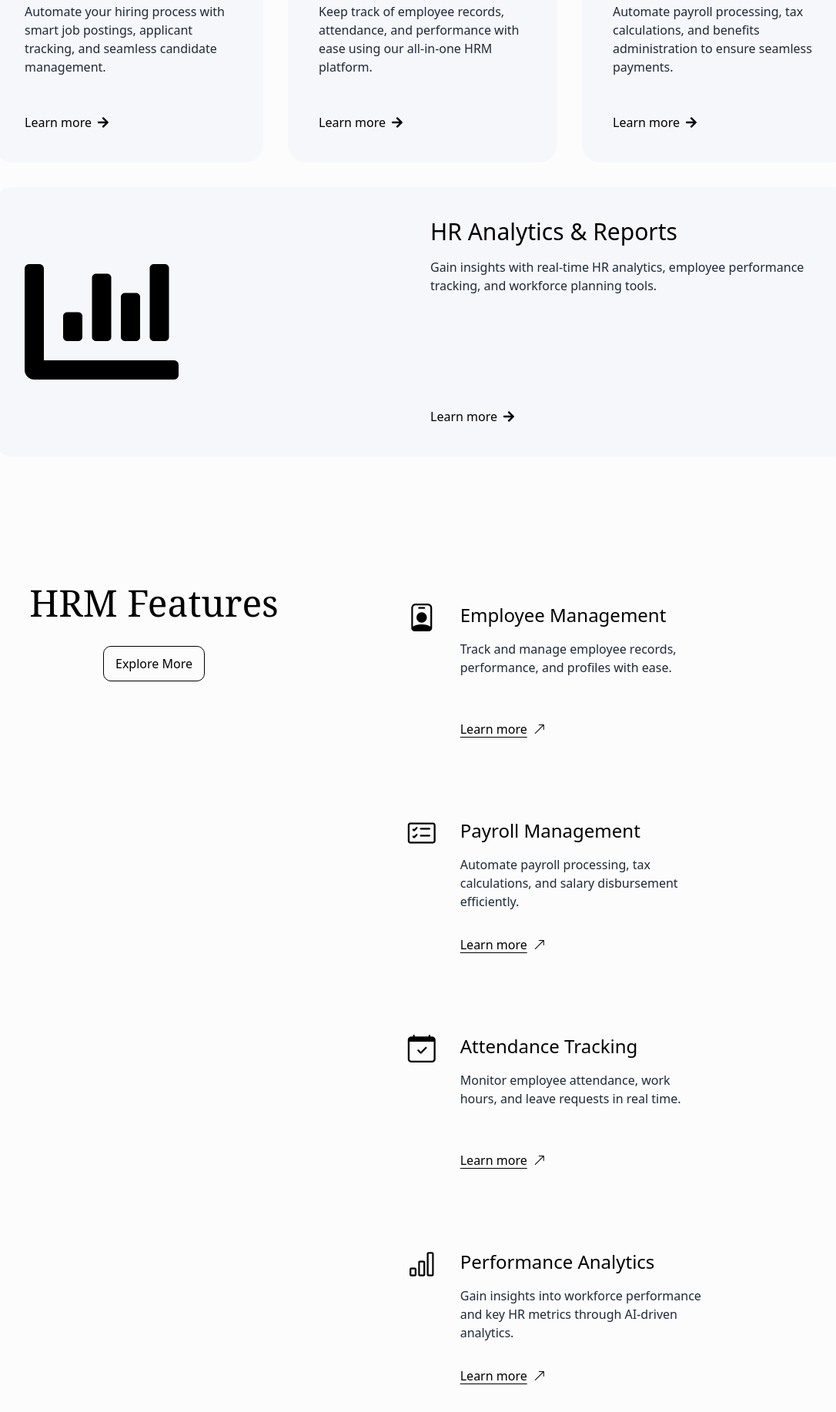
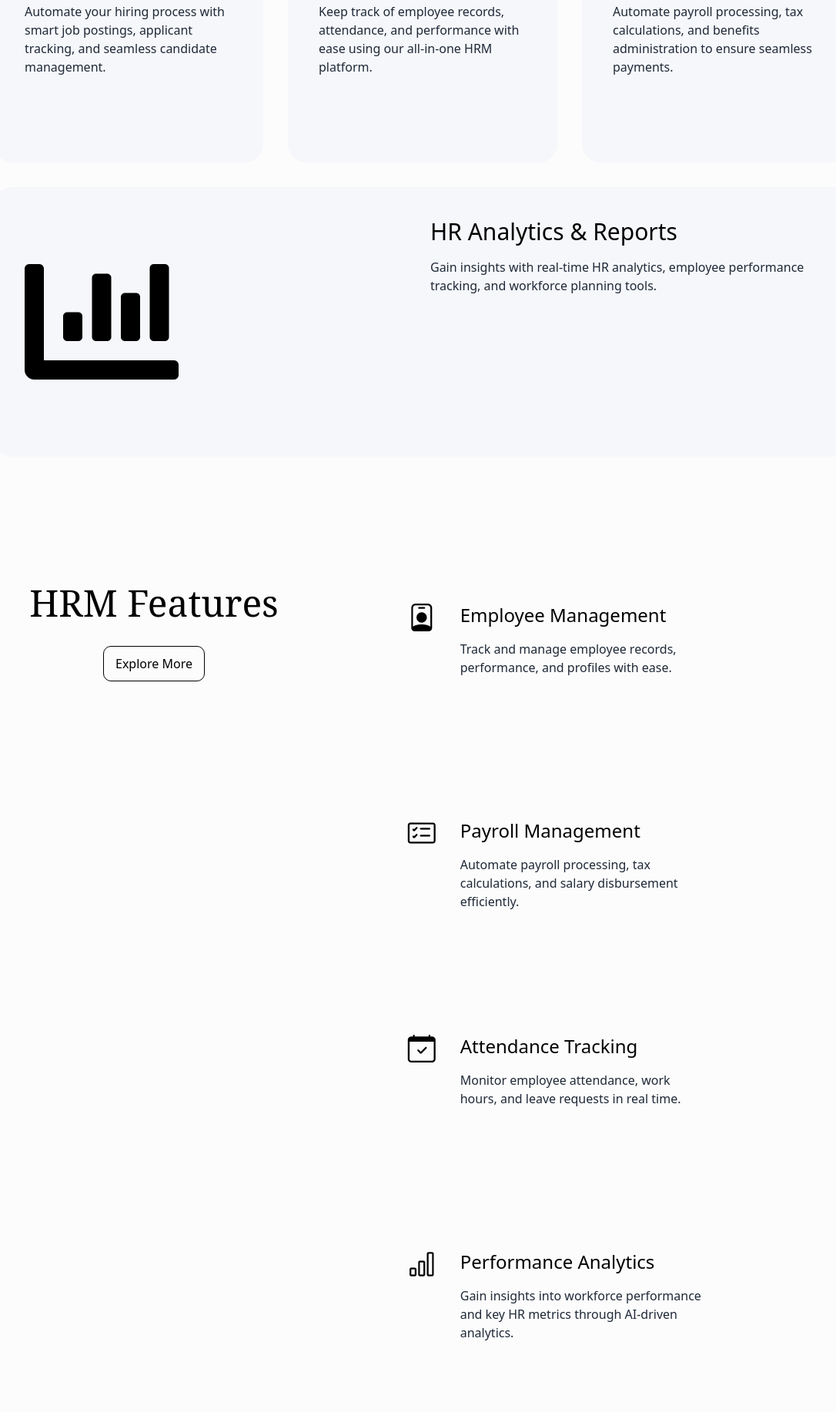
Before and after one commit to Haroon2697/HRM, a website: page index.html in a window 1280 px wide. Shown: the part 2759-4593 px from the top of the page at 77% size, without its empty margins (91-1177 px from the left). Drawn offline with nearby package versions, Linux system fonts and the light colour scheme; a web font is replaced by a local one.

Commit message:
removeing learn more

```diff
--- a/index.html
+++ b/index.html
@@ -410,8 +410,8 @@
                             Automate your hiring process with smart job postings, applicant tracking, and seamless candidate management.
                         </p>
                         <div class="tw-flex tw-items-center tw-gap-2 tw-mt-auto">
-                            <span>Learn more</span>
-                            <i class="fas fa-arrow-right tw-transform tw-transition-transform tw-duration-300 group-hover/card:tw-translate-x-2"></i>
+
+
                         </div>
                     </a>
                 </div>
@@ -428,8 +428,8 @@
                             Keep track of employee records, attendance, and performance with ease using our all-in-one HRM platform.
                         </p>
                         <div class="tw-flex tw-items-center tw-gap-2 tw-mt-auto">
-                            <span>Learn more</span>
-                            <i class="fas fa-arrow-right tw-transform tw-transition-transform tw-duration-300 group-hover/card:tw-translate-x-2"></i>
+
+
                         </div>
                     </a>
                 </div>
@@ -446,8 +446,8 @@
                             Automate payroll processing, tax calculations, and benefits administration to ensure seamless payments.
                         </p>
                         <div class="tw-flex tw-items-center tw-gap-2 tw-mt-auto">
-                            <span>Learn more</span>
-                            <i class="fas fa-arrow-right tw-transform tw-transition-transform tw-duration-300 group-hover/card:tw-translate-x-2"></i>
+
+
                         </div>
                     </a>
                 </div>
@@ -467,8 +467,8 @@
                             Gain insights with real-time HR analytics, employee performance tracking, and workforce planning tools.
                         </p>
                         <div class="tw-flex tw-items-center tw-gap-2 tw-mt-auto">
-                            <span>Learn more</span>
-                            <i class="fas fa-arrow-right tw-transform tw-transition-transform tw-duration-300 group-hover/card:tw-translate-x-2"></i>
+
+
                         </div>
                     </div>
                 </a>
@@ -500,8 +500,7 @@
                             <h3 class="tw-text-2xl max-md:tw-text-xl">Employee Management</h3>
                             <p class="tw-text-gray-800 dark:tw-text-gray-100 max-md:tw-text-sm">Track and manage employee records, performance, and profiles with ease.</p>
                             <div class="tw-mt-auto tw-flex tw-gap-2 tw-underline tw-underline-offset-4">
-                                <span>Learn more</span>
-                                <i class="bi bi-arrow-up-right group-hover/card:tw--translate-y-1 group-hover/card:tw-translate-x-1 tw-duration-300 tw-transition-transform"></i>
+
                             </div>
                         </div>
                     </a>
@@ -515,8 +514,7 @@
                             <h3 class="tw-text-2xl max-md:tw-text-xl">Payroll Management</h3>
                             <p class="tw-text-gray-800 dark:tw-text-gray-100 max-md:tw-text-sm">Automate payroll processing, tax calculations, and salary disbursement efficiently.</p>
                             <div class="tw-mt-auto tw-flex tw-gap-2 tw-underline tw-underline-offset-4">
-                                <span>Learn more</span>
-                                <i class="bi bi-arrow-up-right group-hover/card:tw--translate-y-1 group-hover/card:tw-translate-x-1 tw-duration-300 tw-transition-transform"></i>
+
                             </div>
                         </div>
                     </a>
@@ -530,8 +528,7 @@
                             <h3 class="tw-text-2xl max-md:tw-text-xl">Attendance Tracking</h3>
                             <p class="tw-text-gray-800 dark:tw-text-gray-100 max-md:tw-text-sm">Monitor employee attendance, work hours, and leave requests in real time.</p>
                             <div class="tw-mt-auto tw-flex tw-gap-2 tw-underline tw-underline-offset-4">
-                                <span>Learn more</span>
-                                <i class="bi bi-arrow-up-right group-hover/card:tw--translate-y-1 group-hover/card:tw-translate-x-1 tw-duration-300 tw-transition-transform"></i>
+
                             </div>
                         </div>
                     </a>
@@ -545,8 +542,7 @@
                             <h3 class="tw-text-2xl max-md:tw-text-xl">Performance Analytics</h3>
                             <p class="tw-text-gray-800 dark:tw-text-gray-100 max-md:tw-text-sm">Gain insights into workforce performance and key HR metrics through AI-driven analytics.</p>
                             <div class="tw-mt-auto tw-flex tw-gap-2 tw-underline tw-underline-offset-4">
-                                <span>Learn more</span>
-                                <i class="bi bi-arrow-up-right group-hover/card:tw--translate-y-1 group-hover/card:tw-translate-x-1 tw-duration-300 tw-transition-transform"></i>
+
                             </div>
                         </div>
                     </a>
@@ -560,8 +556,7 @@
                             <h3 class="tw-text-2xl max-md:tw-text-xl">Recruitment Management</h3>
                             <p class="tw-text-gray-800 dark:tw-text-gray-100 max-md:tw-text-sm">Simplify job postings, candidate tracking, and interview scheduling with ease.</p>
                             <div class="tw-mt-auto tw-flex tw-gap-2 tw-underline tw-underline-offset-4">
-                                <span>Learn more</span>
-                                <i class="bi bi-arrow-up-right group-hover/card:tw--translate-y-1 group-hover/card:tw-translate-x-1 tw-duration-300 tw-transition-transform"></i>
+
                             </div>
                         </div>
                     </a>
@@ -574,8 +569,7 @@
                             <h3 class="tw-text-2xl max-md:tw-text-xl">HR Analytics</h3>
                             <p class="tw-text-gray-800 dark:tw-text-gray-100 max-md:tw-text-sm">Generate insights from HR data for decision-making.</p>
                             <div class="tw-mt-auto tw-flex tw-gap-2 tw-underline tw-underline-offset-4">
-                                <span>Learn more</span>
-                                <i class="bi bi-arrow-up-right group-hover/card:tw--translate-y-1 group-hover/card:tw-translate-x-1 tw-duration-300 tw-transition-transform"></i>
+
                             </div>
                         </div>
                     </a>
@@ -590,8 +584,7 @@
                             <h3 class="tw-text-2xl max-md:tw-text-xl">Benefits Administration</h3>
                             <p class="tw-text-gray-800 dark:tw-text-gray-100 max-md:tw-text-sm">Manage employee benefits like insurance, retirement plans, and more.</p>
                             <div class="tw-mt-auto tw-flex tw-gap-2 tw-underline tw-underline-offset-4">
-                                <span>Learn more</span>
-                                <i class="bi bi-arrow-up-right group-hover/card:tw--translate-y-1 group-hover/card:tw-translate-x-1 tw-duration-300 tw-transition-transform"></i>
+
                             </div>
                         </div>
                     </a>
@@ -999,8 +992,6 @@
         </section>
 
 
-
-
         <footer
             class="tw-mt-auto tw-flex tw-flex-col tw-w-full tw-gap-4 tw-text-sm tw-pt-[5%] tw-pb-10 tw-px-[10%]
                     tw-text-black dark:tw-text-white max-md:tw-flex-col"
```
